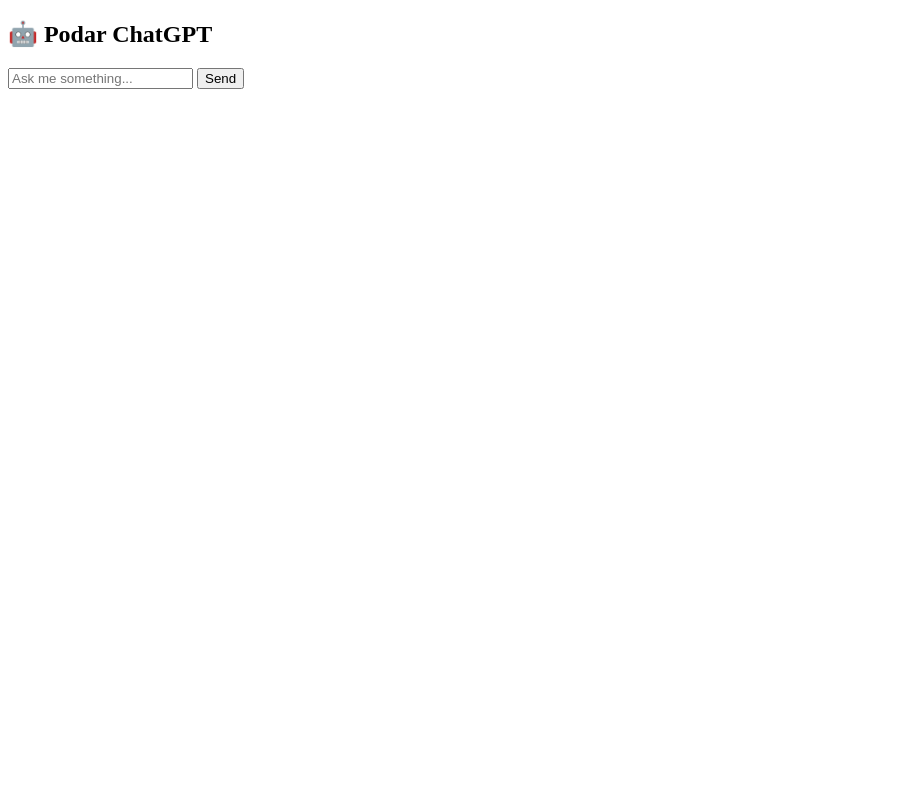
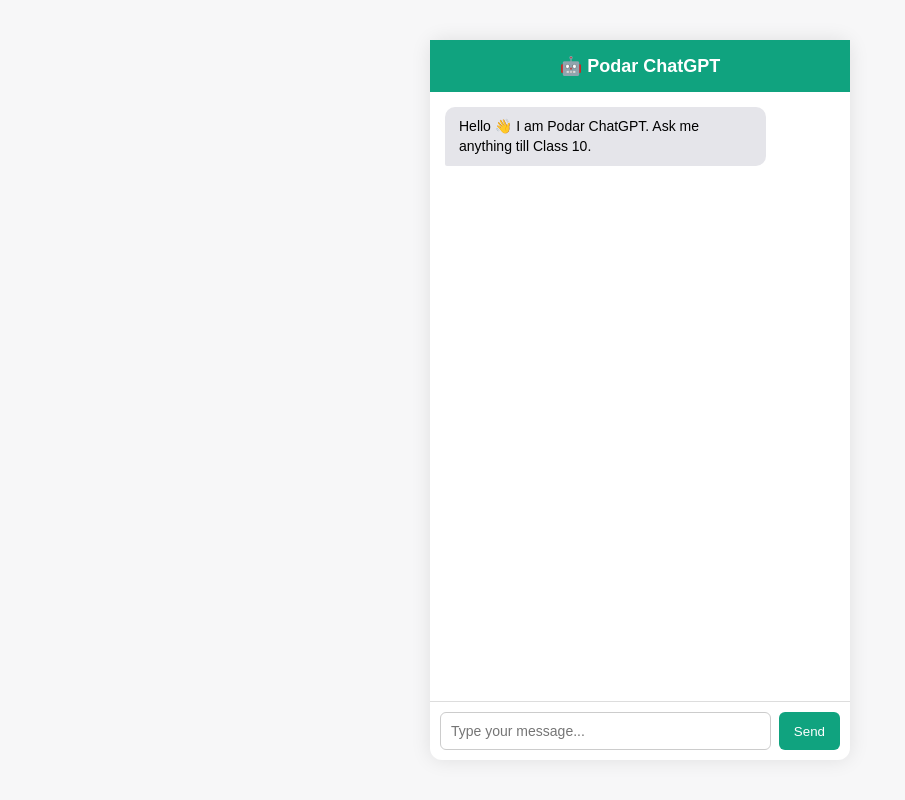
Before and after one commit to saishmandlik14-oss/podar-chatgpt, a Flask app: page / in a window 1280 px wide. Shown: the whole page, without its empty margins (0-905 px from the left). Run offline with Flask 3, Linux system fonts and the light colour scheme.

Commit message:
Update chat.html

```diff
--- a/templates/chat.html
+++ b/templates/chat.html
@@ -1,26 +1,150 @@
 <!DOCTYPE html>
-<html>
+<html lang="en">
 <head>
-    <title>Podar ChatGPT</title>
+<meta charset="UTF-8">
+<title>Podar ChatGPT</title>
+<meta name="viewport" content="width=device-width, initial-scale=1.0">
+
+<style>
+body {
+    margin: 0;
+    font-family: Arial, sans-serif;
+    background: #f7f7f8;
+    display: flex;
+    justify-content: center;
+    align-items: center;
+    height: 100vh;
+}
+
+.chat-container {
+    width: 100%;
+    max-width: 420px;
+    height: 90vh;
+    background: white;
+    display: flex;
+    flex-direction: column;
+    border-radius: 12px;
+    box-shadow: 0 0 20px rgba(0,0,0,0.1);
+}
+
+.header {
+    background: #10a37f;
+    color: white;
+    padding: 15px;
+    text-align: center;
+    font-weight: bold;
+    font-size: 18px;
+}
+
+.messages {
+    flex: 1;
+    padding: 15px;
+    overflow-y: auto;
+}
+
+.message {
+    max-width: 75%;
+    padding: 10px 14px;
+    margin-bottom: 10px;
+    border-radius: 10px;
+    font-size: 14px;
+    line-height: 1.4;
+}
+
+.user {
+    background: #10a37f;
+    color: white;
+    margin-left: auto;
+    border-bottom-right-radius: 2px;
+}
+
+.bot {
+    background: #e5e5ea;
+    color: black;
+    margin-right: auto;
+    border-bottom-left-radius: 2px;
+}
+
+.input-area {
+    display: flex;
+    padding: 10px;
+    border-top: 1px solid #ddd;
+}
+
+input {
+    flex: 1;
+    padding: 10px;
+    font-size: 14px;
+    border: 1px solid #ccc;
+    border-radius: 6px;
+    outline: none;
+}
+
+button {
+    margin-left: 8px;
+    padding: 10px 15px;
+    background: #10a37f;
+    color: white;
+    border: none;
+    border-radius: 6px;
+    cursor: pointer;
+}
+
+button:hover {
+    background: #0e8f6f;
+}
+</style>
 </head>
+
 <body>
-    <h2>🤖 Podar ChatGPT</h2>
-    <input id="msg" placeholder="Ask me something..." />
-    <button onclick="send()">Send</button>
-    <p id="reply"></p>
+
+<div class="chat-container">
+    <div class="header">🤖 Podar ChatGPT</div>
+
+    <div class="messages" id="chat">
+        <div class="message bot">
+            Hello 👋 I am Podar ChatGPT. Ask me anything till Class 10.
+        </div>
+    </div>
+
+    <div class="input-area">
+        <input type="text" id="msg" placeholder="Type your message..." onkeydown="if(event.key==='Enter') send()">
+        <button onclick="send()">Send</button>
+    </div>
+</div>
 
 <script>
 function send() {
+    let input = document.getElementById("msg");
+    let message = input.value.trim();
+    if (!message) return;
+
+    let chat = document.getElementById("chat");
+
+    // User message
+    let userDiv = document.createElement("div");
+    userDiv.className = "message user";
+    userDiv.innerText = message;
+    chat.appendChild(userDiv);
+
+    chat.scrollTop = chat.scrollHeight;
+    input.value = "";
+
     fetch("/ask", {
         method: "POST",
         headers: {"Content-Type": "application/json"},
-        body: JSON.stringify({message: document.getElementById("msg").value})
+        body: JSON.stringify({message: message})
     })
     .then(res => res.json())
     .then(data => {
-        document.getElementById("reply").innerText = data.reply;
+        let botDiv = document.createElement("div");
+        botDiv.className = "message bot";
+        botDiv.innerText = data.reply;
+        chat.appendChild(botDiv);
+        chat.scrollTop = chat.scrollHeight;
     });
 }
 </script>
+
 </body>
 </html>
```
